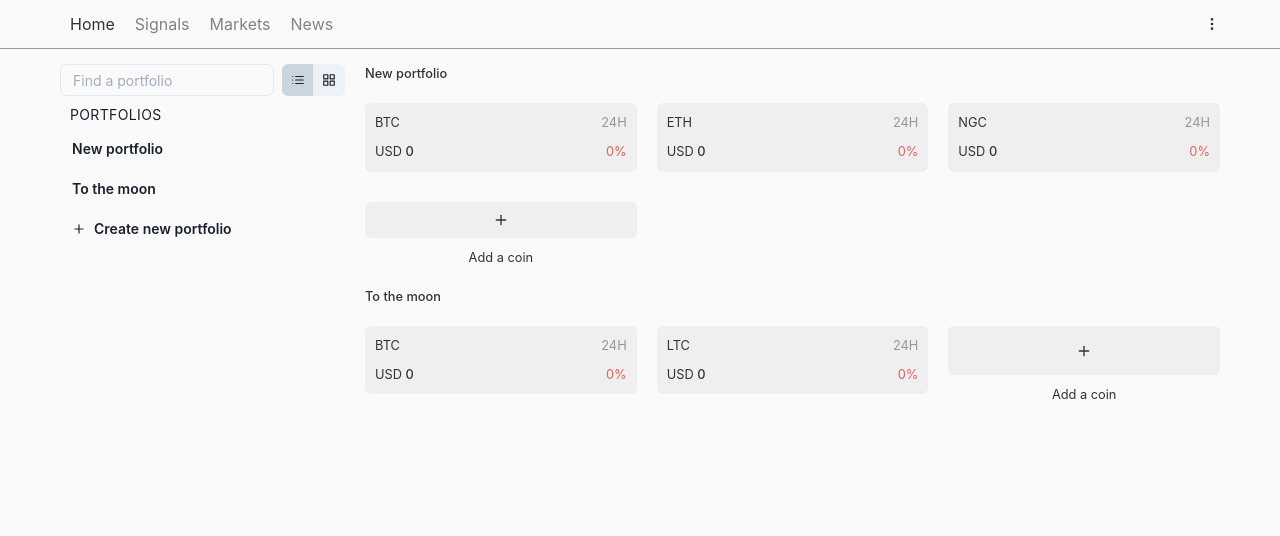
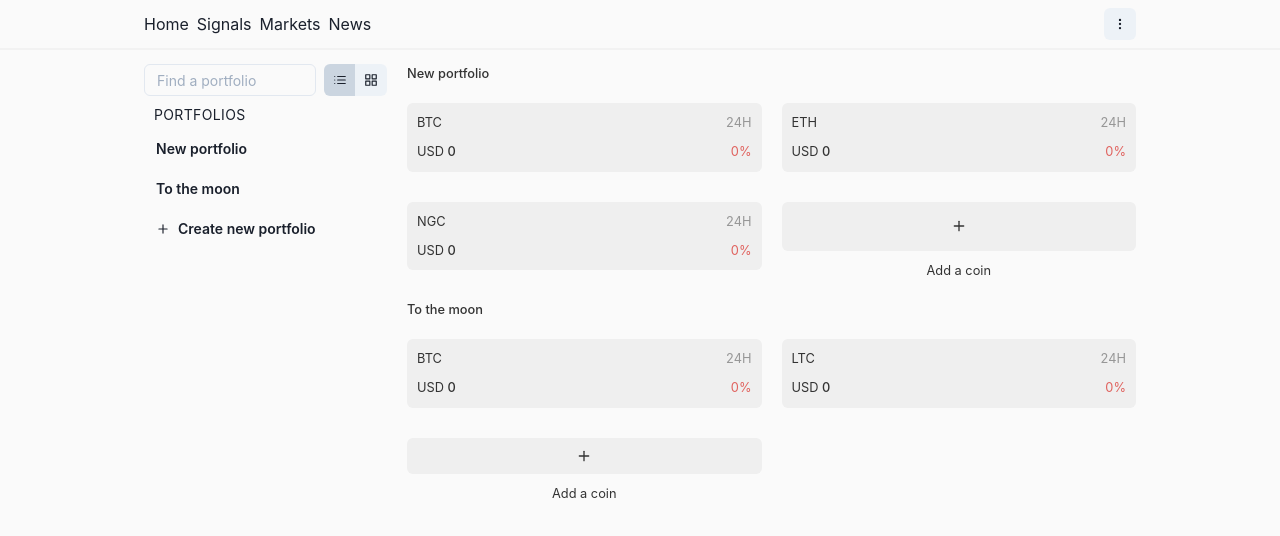
Before and after one commit to malcodeman/crypto-portfolio, a React (Create React App) app: page / in a window 1280 px wide. Shown: the top 536 px of the page. Built offline with nearby package versions, Linux system fonts and the light colour scheme; no server answers.

Commit message:
Updates header component

```diff
--- a/src/features/header/components/Header.js
+++ b/src/features/header/components/Header.js
@@ -1,83 +1,58 @@
 import React from "react";
 import { useDispatch } from "react-redux";
-import styled from "styled-components";
 import { NavLink } from "react-router-dom";
+import { FiMoreVertical } from "react-icons/fi";
+import {
+  Box,
+  Container,
+  Flex,
+  IconButton,
+  Text,
+  useColorModeValue,
+} from "@chakra-ui/react";
 
-import MoreVertical from "../styles/icons/MoreVertical";
 import { OPEN_NAVIGATION_DRAWER } from "../../ui/actions/uiActionTypes";
-
-const StyledHeader = styled.header`
-  position: fixed;
-  top: 0;
-  left: 0;
-  right: 0;
-  z-index: 1;
-  background-color: ${(props) => props.theme.backgroundPrimary};
-  border-bottom: 1px solid ${(props) => props.theme.borderColor};
-`;
-
-const Container = styled.div`
-  max-width: 1200px;
-  margin: 0 auto;
-  width: 100%;
-  padding: 0 20px;
-`;
-
-const Nav = styled.nav`
-  display: flex;
-  height: 48px;
-  width: 100%;
-  justify-content: space-between;
-  @media (min-width: 576px) {
-    justify-content: initial;
-  }
-`;
-
-const StyledNavLink = styled(NavLink)`
-  display: flex;
-  align-items: center;
-  justify-content: center;
-  padding: 0 10px;
-  font-size: 1rem;
-  color: ${(props) => props.theme.primary}99;
-  &.active {
-    color: ${(props) => props.theme.primary};
-  }
-`;
-
-const MoreButton = styled.button`
-  display: flex;
-  align-items: center;
-  cursor: pointer;
-  border: 0;
-  background-color: transparent;
-  @media (min-width: 576px) {
-    margin-left: auto;
-  }
-  color: ${(props) => props.theme.primary};
-`;
 
 function Header() {
   const dispatch = useDispatch();
-
+  const boxShadow = useColorModeValue(
+    "rgba(0, 0, 0, 0.03) 0px 2px 0px 0px",
+    "rgba(255, 255, 255, 0.03) 0px 2px 0px 0px"
+  );
   return (
-    <StyledHeader>
-      <Container>
-        <Nav>
-          <StyledNavLink exact to="/">
-            Home
-          </StyledNavLink>
-          <StyledNavLink to="/signals">Signals</StyledNavLink>
-          <StyledNavLink to="/markets">Markets</StyledNavLink>
-          <StyledNavLink to="/news">News</StyledNavLink>
-          <MoreButton
+    <Box
+      boxShadow={boxShadow}
+      position="fixed"
+      top="0"
+      right="0"
+      left="0"
+      zIndex="1"
+    >
+      <Container maxW="container.lg">
+        <Flex paddingY="2" justifyContent="space-between" alignItems="center">
+          <Flex>
+            <NavLink exact to="/">
+              <Text mr="2">Home</Text>
+            </NavLink>
+            <NavLink to="/signals">
+              <Text mr="2">Signals</Text>
+            </NavLink>
+            <NavLink to="/markets">
+              <Text mr="2">Markets</Text>
+            </NavLink>
+            <NavLink to="/news">
+              <Text mr="2">News</Text>
+            </NavLink>
+          </Flex>
+          <IconButton
+            size="sm"
             onClick={() => dispatch({ type: OPEN_NAVIGATION_DRAWER })}
           >
-            <MoreVertical height={16} width={16} />
-          </MoreButton>
-        </Nav>
+            <FiMoreVertical />
+          </IconButton>
+        </Flex>
       </Container>
-    </StyledHeader>
+    </Box>
   );
 }
 
--- a/src/features/header/styles/icons/MoreVertical.js
+++ /dev/null
@@ -1,37 +0,0 @@
-import React from "react";
-import PropTypes from "prop-types";
-
-function MoreVertical(props) {
-  const { color, size, ...otherProps } = props;
-
-  return (
-    <svg
-      xmlns="http://www.w3.org/2000/svg"
-      width={size}
-      height={size}
-      viewBox="0 0 24 24"
-      fill="none"
-      stroke={color}
-      strokeWidth="2"
-      strokeLinecap="round"
-      strokeLinejoin="round"
-      {...otherProps}
-    >
-      <circle cx="12" cy="12" r="1" />
-      <circle cx="12" cy="5" r="1" />
-      <circle cx="12" cy="19" r="1" />
-    </svg>
-  );
-}
-
-MoreVertical.propTypes = {
-  color: PropTypes.string,
-  size: PropTypes.oneOfType([PropTypes.string, PropTypes.number])
-};
-
-MoreVertical.defaultProps = {
-  color: "currentColor",
-  size: "24"
-};
-
-export default MoreVertical;
--- a/src/features/portfolios/components/Portfolios.js
+++ b/src/features/portfolios/components/Portfolios.js
@@ -19,9 +19,9 @@ const Wrapper = styled.div`
 `;
 
 const Container = styled.div`
-  max-width: 1200px;
+  max-width: 1024px;
   margin: 0 auto;
-  padding: 64px 20px;
+  padding: 64px 1rem;
   width: 100%;
   @media (min-width: 992px) {
     display: grid;
```
